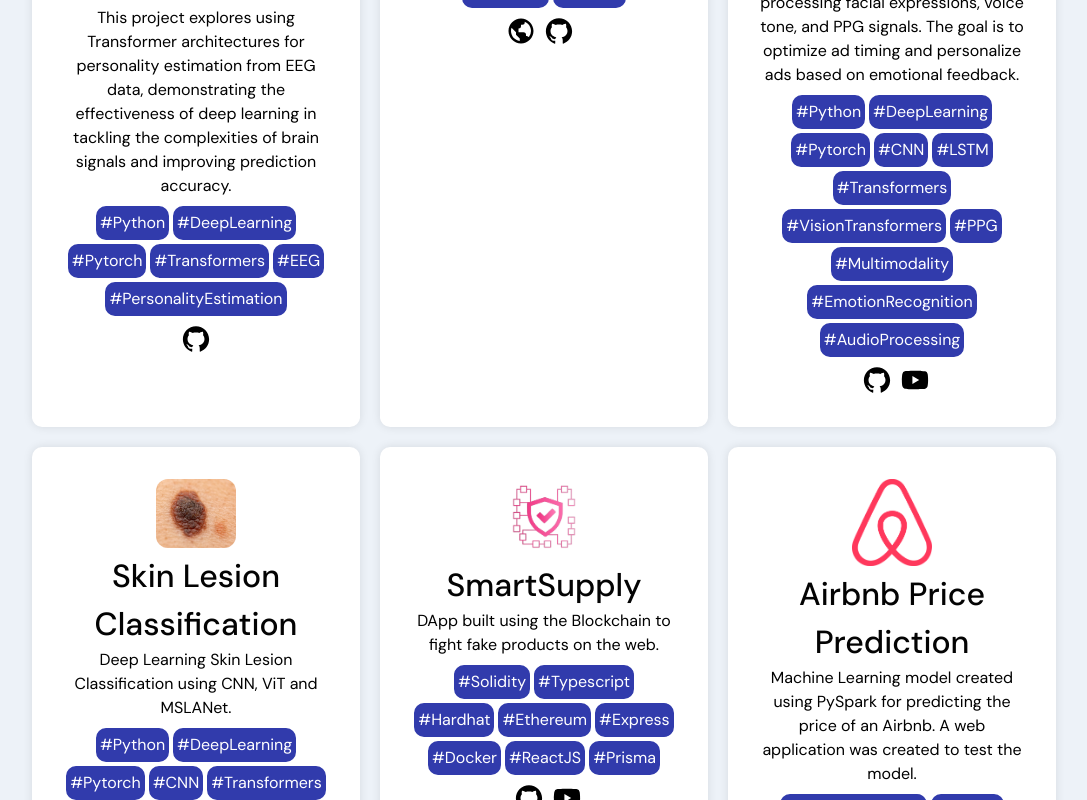
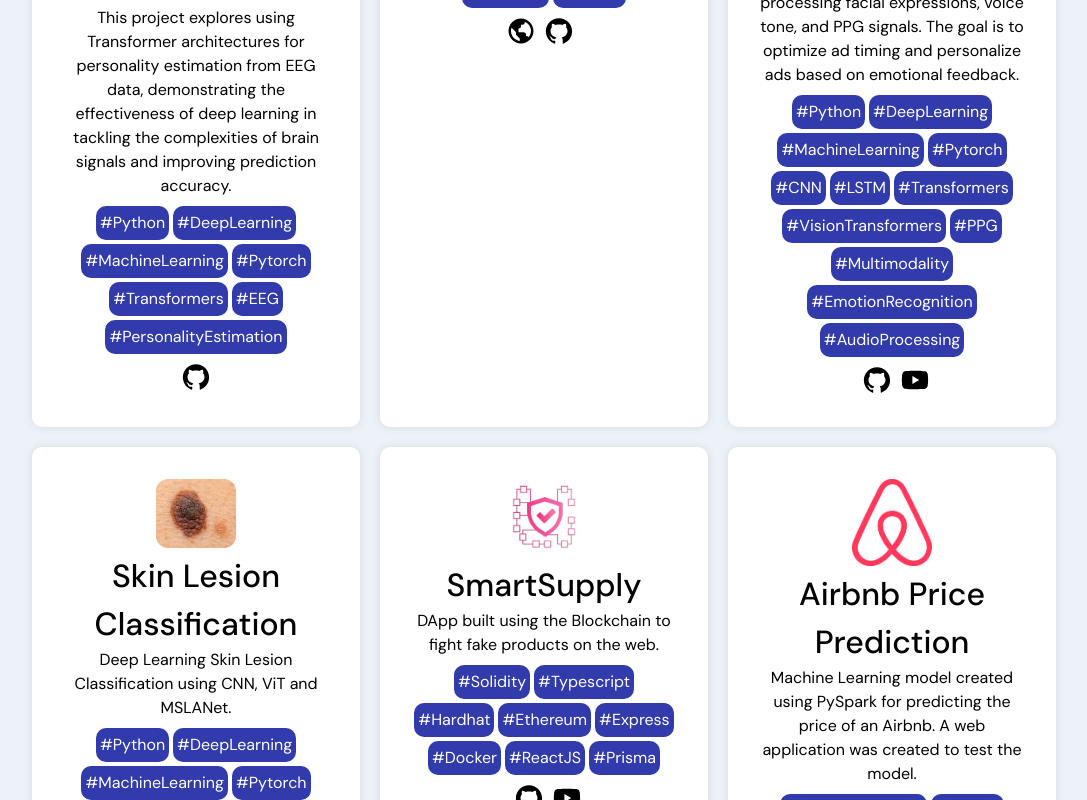
Before and after one commit to AlessioLucciola/portfolio-project, a React (Create React App) app: page / in a window 1280 px wide. Shown: the part 1360-2160 px from the top of the page, without its empty margins (96-1183 px from the left). Built offline with nearby package versions, Linux system fonts and the light colour scheme.

Commit message:
Minor update to projects

```diff
--- a/src/containers/Projects/Projects.jsx
+++ b/src/containers/Projects/Projects.jsx
@@ -8,10 +8,10 @@
 
 const Projects = () => {
   const allProjects = [
-    {name: 'TA-EPE: A Transfomer-based Approach to EEG Personality Estimation', description: 'This project explores using Transformer architectures for personality estimation from EEG data, demonstrating the effectiveness of deep learning in tackling the complexities of brain signals and improving prediction accuracy.', img: images.eegpersonalityestimation, tags: ['Python', 'DeepLearning', 'Pytorch', 'Transformers', 'EEG', 'PersonalityEstimation'], website: '', github: 'https://github.com/AlessioLucciola/eeg-personality-estimation', youtube: ''},
+    {name: 'TA-EPE: A Transfomer-based Approach to EEG Personality Estimation', description: 'This project explores using Transformer architectures for personality estimation from EEG data, demonstrating the effectiveness of deep learning in tackling the complexities of brain signals and improving prediction accuracy.', img: images.eegpersonalityestimation, tags: ['Python', 'DeepLearning', 'MachineLearning', 'Pytorch', 'Transformers', 'EEG', 'PersonalityEstimation'], website: '', github: 'https://github.com/AlessioLucciola/eeg-personality-estimation', youtube: ''},
     {name: 'Explorer\'s Tale', description: 'A custom-built multilingual travel blog designed to provide valuable tips and insights to help fellow travelers plan and enjoy their trips. Note: Private GitHub repository.', img: images.explorerstale, tags: ['Typescript', 'NextJS', 'Tailwind', 'NodeJS', 'Strapi', 'PostgreSQL', 'GraphQL', 'Docker'], website: 'https://www.explorerstale.com/', github: 'https://github.com/AlessioLucciola/travel-blog-project', youtube: ''},
-    {name: 'Multimodal Advertisement Sentiment Analysis', description: "This project focuses on creating a multimodal emotion recognition system that analyzes user reactions to video ads by processing facial expressions, voice tone, and PPG signals. The goal is to optimize ad timing and personalize ads based on emotional feedback.", img: images.sentimentanalysis, tags: ['Python', 'DeepLearning', 'Pytorch', 'CNN', 'LSTM', 'Transformers', 'VisionTransformers', 'PPG', 'Multimodality', 'EmotionRecognition', 'AudioProcessing'], website: '', github: 'https://github.com/AlessioLucciola/multimodal-advertisement-sentiment-analysis', youtube: 'https://www.youtube.com/watch?v=_nnKPOXIYY4&ab_channel=AlessioLucciola'},
-    {name: 'Skin Lesion Classification', description: "Deep Learning Skin Lesion Classification using CNN, ViT and MSLANet.", img: images.melanoma, tags: ['Python', 'DeepLearning', 'Pytorch', 'CNN', 'Transformers', 'VisionTransformers', 'StyleGAN'], website: '', github: 'https://github.com/AlessioLucciola/skin-lesion-classification', youtube: 'https://www.youtube.com/watch?v=e2cvE8xIPBc&ab_channel=AlessioLucciola'},
+    {name: 'Multimodal Advertisement Sentiment Analysis', description: "This project focuses on creating a multimodal emotion recognition system that analyzes user reactions to video ads by processing facial expressions, voice tone, and PPG signals. The goal is to optimize ad timing and personalize ads based on emotional feedback.", img: images.sentimentanalysis, tags: ['Python', 'DeepLearning', 'MachineLearning', 'Pytorch', 'CNN', 'LSTM', 'Transformers', 'VisionTransformers', 'PPG', 'Multimodality', 'EmotionRecognition', 'AudioProcessing'], website: '', github: 'https://github.com/AlessioLucciola/multimodal-advertisement-sentiment-analysis', youtube: 'https://www.youtube.com/watch?v=_nnKPOXIYY4&ab_channel=AlessioLucciola'},
+    {name: 'Skin Lesion Classification', description: "Deep Learning Skin Lesion Classification using CNN, ViT and MSLANet.", img: images.melanoma, tags: ['Python', 'DeepLearning', 'MachineLearning', 'Pytorch', 'CNN', 'Transformers', 'VisionTransformers', 'StyleGAN'], website: '', github: 'https://github.com/AlessioLucciola/skin-lesion-classification', youtube: 'https://www.youtube.com/watch?v=e2cvE8xIPBc&ab_channel=AlessioLucciola'},
     {name: 'SmartSupply', description: "DApp built using the Blockchain to fight fake products on the web.", img: images.smartsupply, tags: ['Solidity', 'Typescript', 'Hardhat', 'Ethereum', 'Express', 'Docker', 'ReactJS', 'Prisma'], website: '', github: 'https://github.com/AlessioLucciola/blockchain-and-distributed-ledger-project', youtube: 'https://www.youtube.com/watch?v=Jb_NyqDaF1o&ab_channel=AlessioLucciola'},
     {name: 'Airbnb Price Prediction', description: 'Machine Learning model created using PySpark for predicting the price of an Airbnb. A web application was created to test the model.', img: images.airbnb, tags: ['MachineLearning', 'Python', 'PySpark', 'ReactJS', 'WebApp', 'SCSS', 'MySQL', 'Django', 'Typescript', 'Docker'], website: '', github: 'https://github.com/AlessioLucciola/airbnb-price-predictor', youtube: 'https://www.youtube.com/watch?v=CLMlq0RHy-0&ab_channel=AlessioLucciola'},
     {name: 'Voicefork', description: "A TheFork mobile app clone whose backend is implemented using a microservices structure. The app was developed using React Native, the microservices using both Express and FastAPI. The project has been also deployed on AWS, and the infrastructure is defined using Terraform, and it's load tested using k6.", img: images.voicefork, tags: ['MobileApp', 'Typescript', 'Python', 'Docker', 'React Native', 'MySQL', 'PostgreSQL', 'Redis', 'Terraform', 'k6', 'Express', 'Prisma', 'FastAPI', 'Faiss'], website: '', github: 'https://github.com/AlessioLucciola/voicefork', youtube: 'https://www.youtube.com/watch?v=0-LgkOZpavc&ab_channel=AlessioLucciola'},
```
